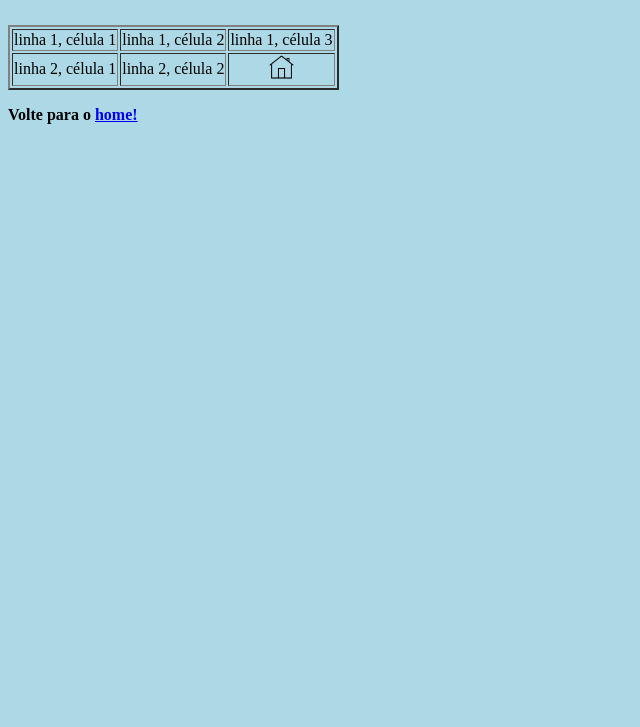
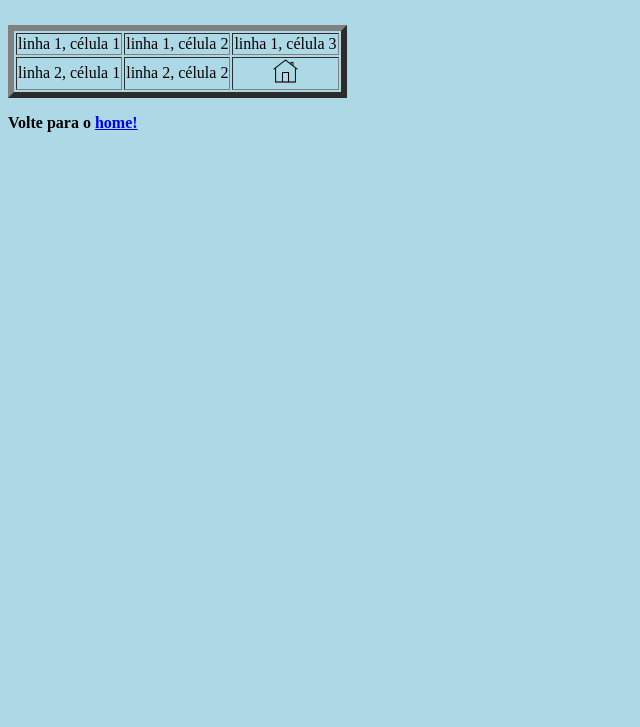
Before and after one commit to Renatohost/aluno, a plain HTML site: page tabela.html in a window 1280 px wide. Shown: the part 73-800 px from the top of the page, without its empty margins (0-640 px from the left). Drawn offline with Linux system fonts and the light colour scheme.

Commit message:
salvando arquivos

```diff
--- a/tabela.html
+++ b/tabela.html
@@ -13,7 +13,7 @@
 
 <h1> TABELA DE DADOS </h1> </font>
 <br/>
-<table border="2">
+<table border="6">
   <tr>
       <td>linha 1, célula 1</td>
       <td>linha 1, célula 2</td>
```
Also changed, not shown: Untitled.png (added).
